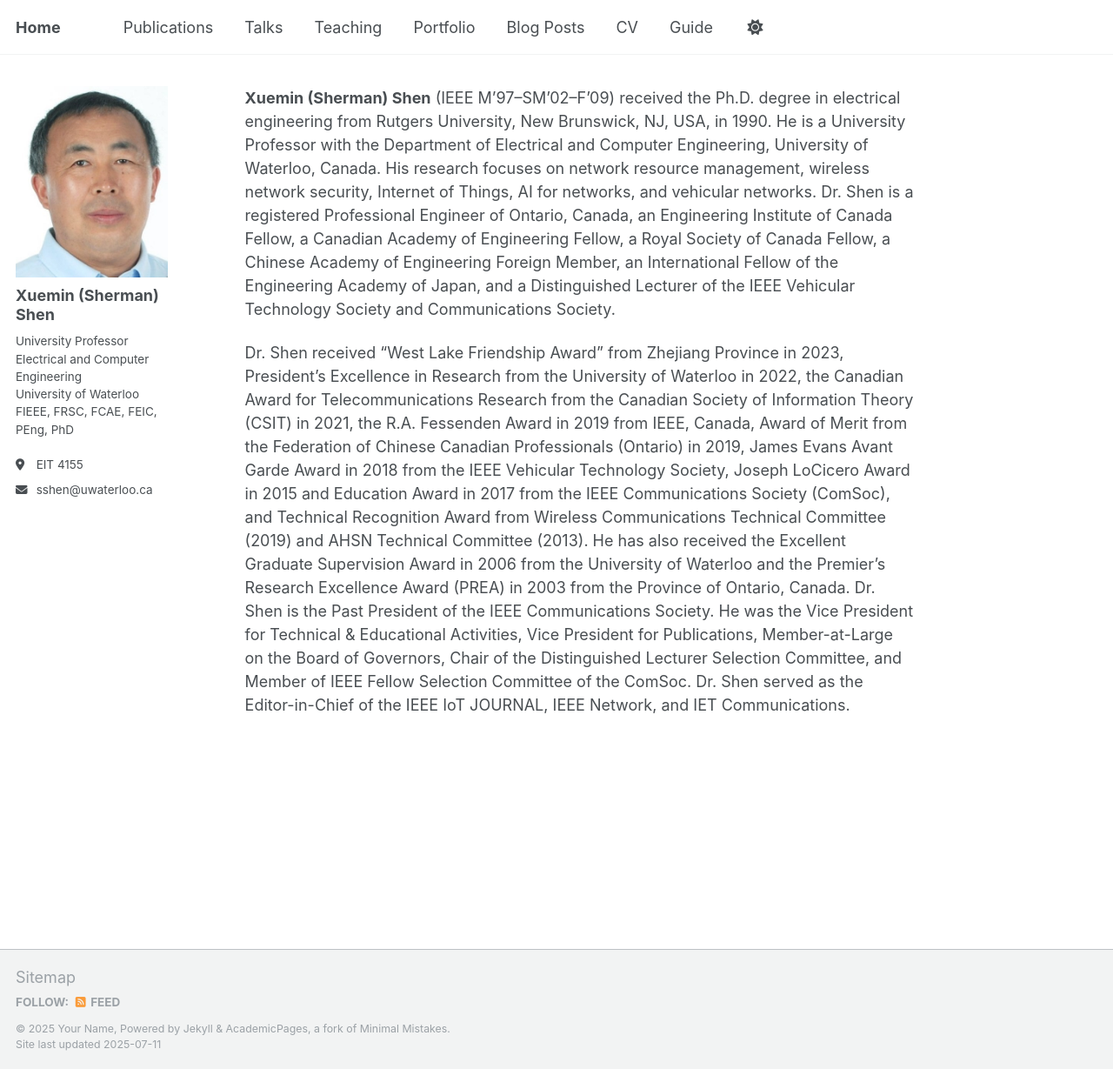
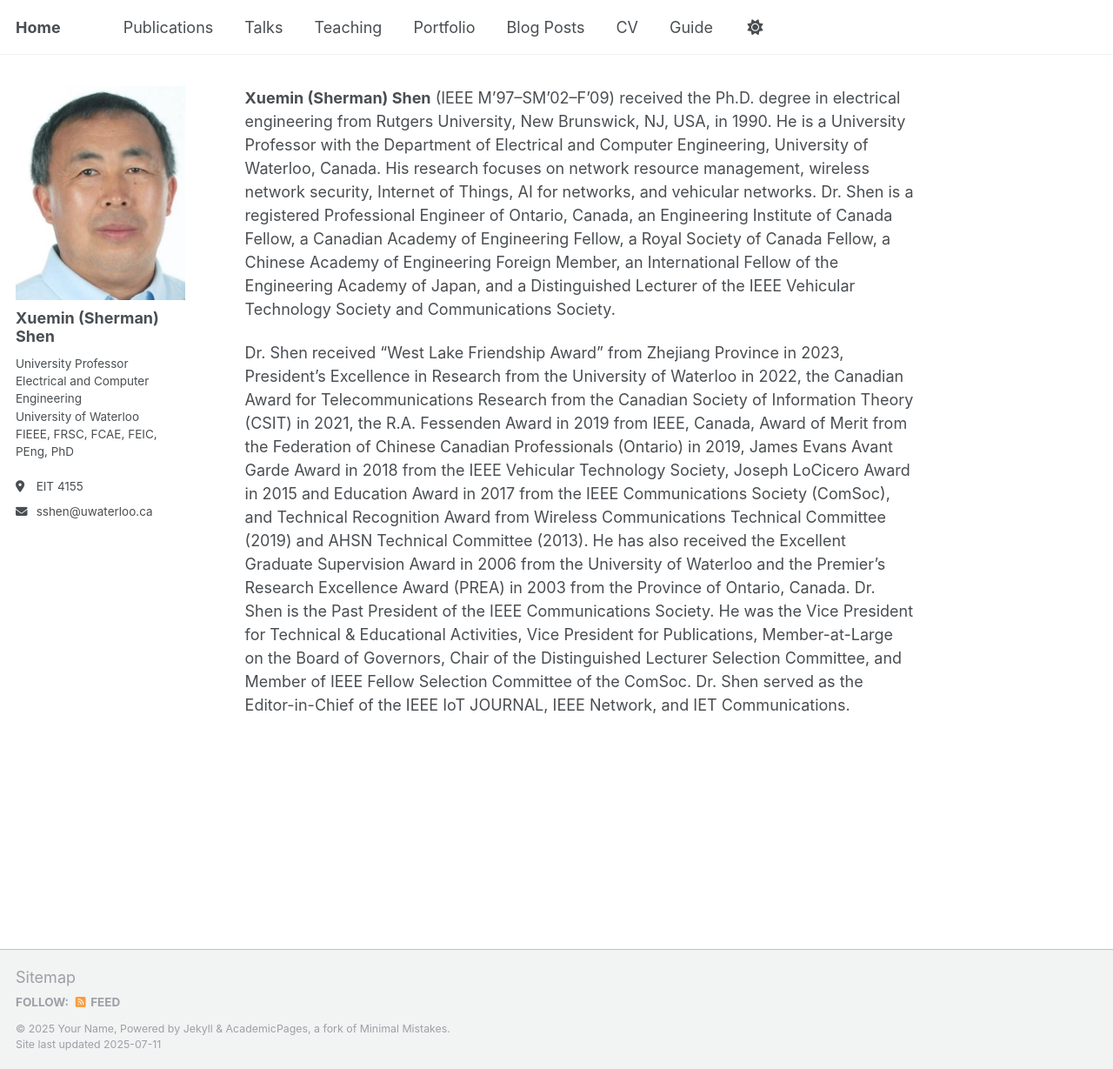
Before and after one commit to m64he/sshen, a Jekyll site: the page built from _pages/about.md, in a window 1280 px wide and 1229 px high. Shown: the whole window at 87% size. Built offline with Jekyll 4.4.1, drawn with Linux system fonts in a browser that asks for light colours; a script that is not in the unit is left out.

Commit message:
Update _sidebar.scss

```diff
--- a/_sass/layout/_sidebar.scss
+++ b/_sass/layout/_sidebar.scss
@@ -94,7 +94,7 @@
   }
 
   img {
-    max-width: 175px; // 175
+    max-width: 200px; // 175
     border-radius: 0; // 50%
 
     @include breakpoint($large) {
```
